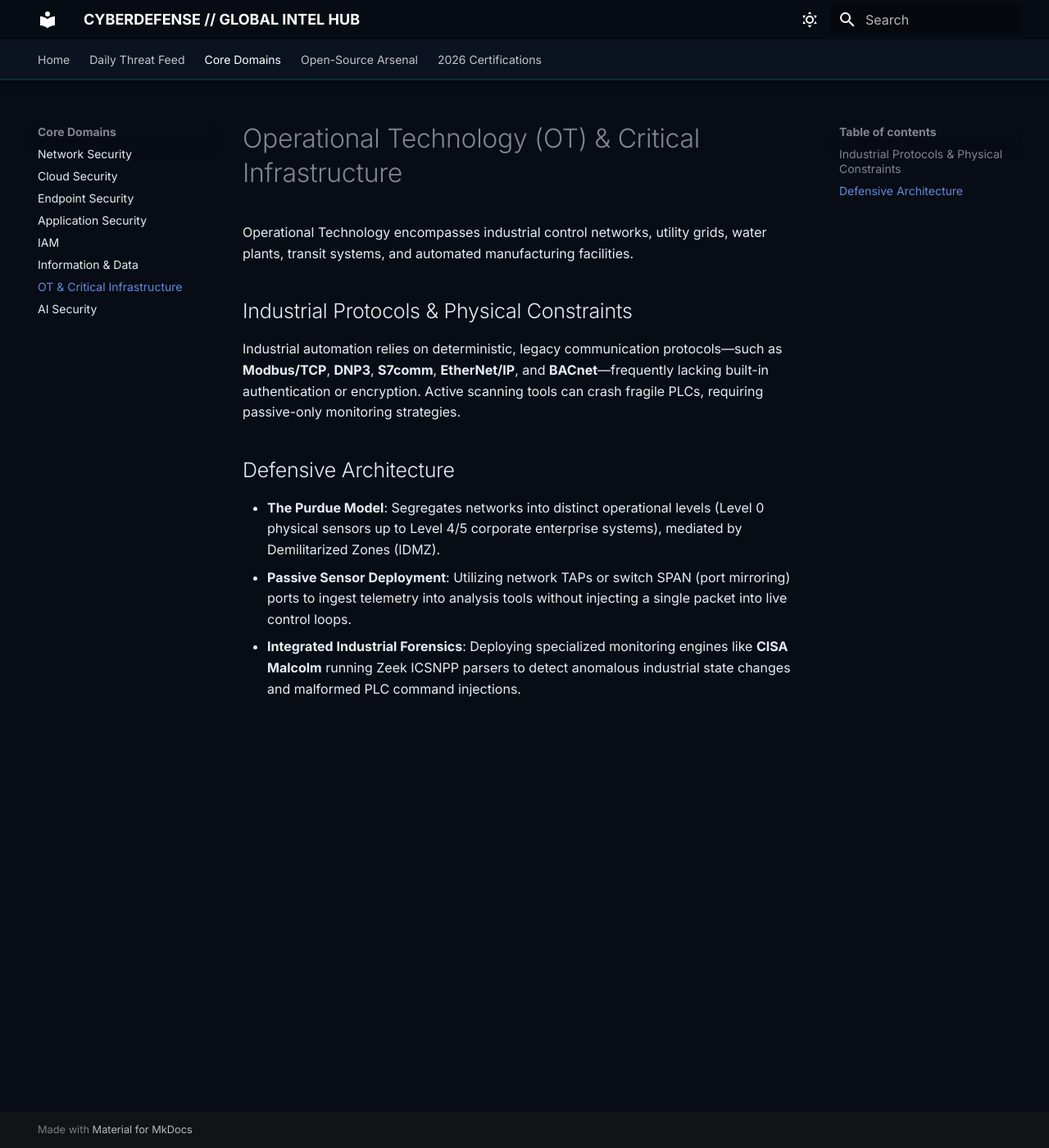
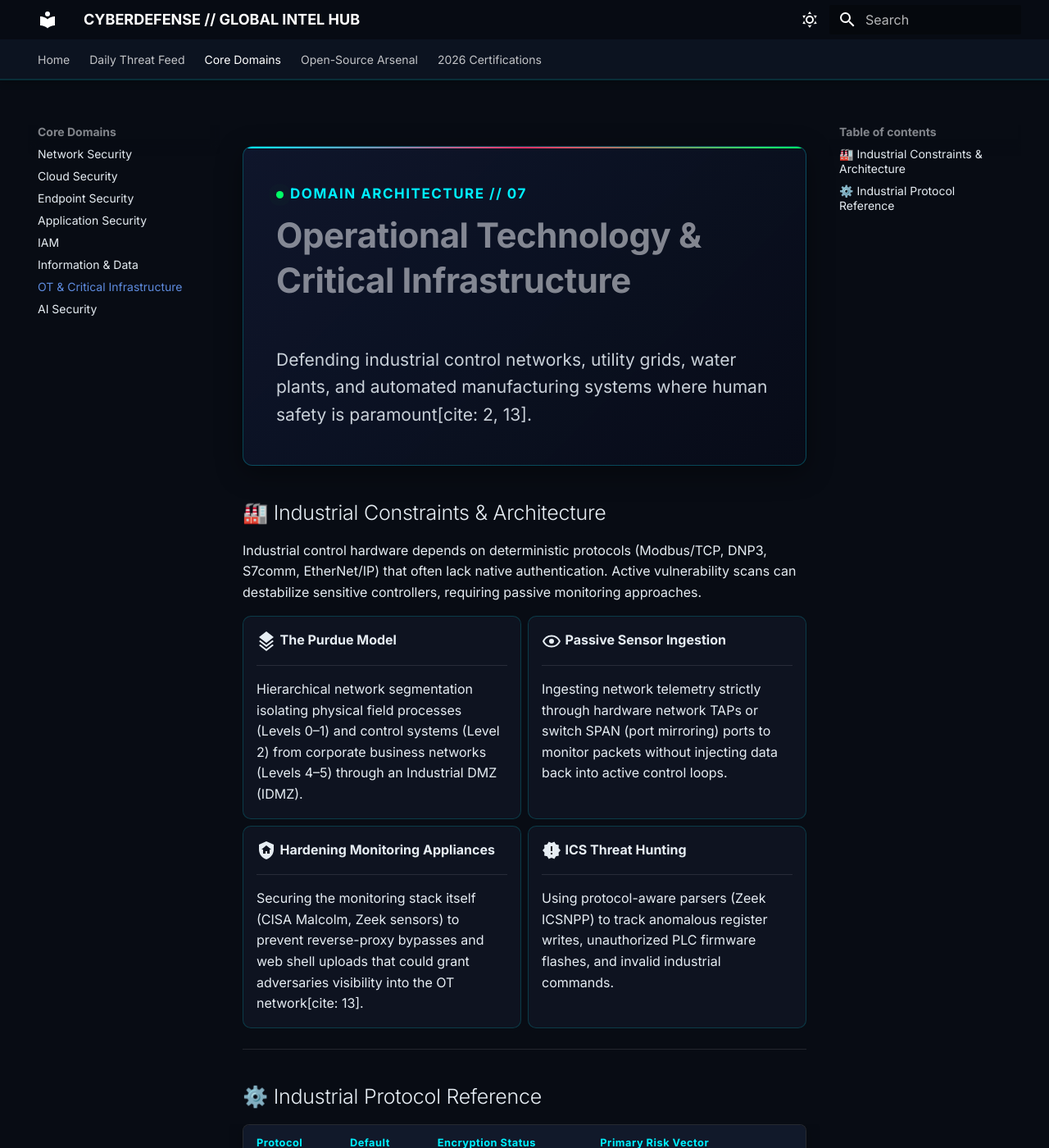
Before and after one commit to atharvajdhumal/cybersecurity-handbook, an MkDocs documentation site: the page built from docs/domains/ot-infrastructure.md, in a window 1280 px wide and 1400 px high. Shown: the whole window at 82% size. Built offline with MkDocs 1.6.1 and Material for MkDocs 9.7.7, drawn with Linux system fonts in a browser that asks for light colours; some of the changed text lies outside the part shown.

Commit message:
Update ot-infrastructure.md

```diff
--- a/docs/domains/ot-infrastructure.md
+++ b/docs/domains/ot-infrastructure.md
@@ -1,11 +1,52 @@
-# Operational Technology (OT) & Critical Infrastructure
+<div class="hero-box">
+  <span style="font-size: 0.85rem; font-weight: 700; letter-spacing: 1.5px; text-transform: uppercase; color: #00f0ff; display: block; margin-bottom: 0.5rem;">
+    <span class="live-pulse"></span>DOMAIN ARCHITECTURE // 07
+  </span>
+  <h1 style="margin-top: 0; font-size: 2.1rem; font-weight: 800;">Operational Technology & Critical Infrastructure</h1>
+  <p style="color: #c9d1d9; font-size: 1.05rem; margin-bottom: 0;">
+    Defending industrial control networks, utility grids, water plants, and automated manufacturing systems where human safety is paramount[cite: 2, 13].
+  </p>
+</div>
 
-Operational Technology encompasses industrial control networks, utility grids, water plants, transit systems, and automated manufacturing facilities.
+## 🏭 Industrial Constraints & Architecture
 
-## Industrial Protocols & Physical Constraints
-Industrial automation relies on deterministic, legacy communication protocols—such as **Modbus/TCP**, **DNP3**, **S7comm**, **EtherNet/IP**, and **BACnet**—frequently lacking built-in authentication or encryption. Active scanning tools can crash fragile PLCs, requiring passive-only monitoring strategies.
+Industrial control hardware depends on deterministic protocols (Modbus/TCP, DNP3, S7comm, EtherNet/IP) that often lack native authentication. Active vulnerability scans can destabilize sensitive controllers, requiring passive monitoring approaches.
 
-## Defensive Architecture
-* **The Purdue Model**: Segregates networks into distinct operational levels (Level 0 physical sensors up to Level 4/5 corporate enterprise systems), mediated by Demilitarized Zones (IDMZ).
-* **Passive Sensor Deployment**: Utilizing network TAPs or switch SPAN (port mirroring) ports to ingest telemetry into analysis tools without injecting a single packet into live control loops.
-* **Integrated Industrial Forensics**: Deploying specialized monitoring engines like **CISA Malcolm** running Zeek ICSNPP parsers to detect anomalous industrial state changes and malformed PLC command injections.
+<div class="grid cards" markdown>
+
+-   :material-layers-triple:{ .lg .middle } **The Purdue Model**
+
+    ---
+
+    Hierarchical network segmentation isolating physical field processes (Levels 0–1) and control systems (Level 2) from corporate business networks (Levels 4–5) through an Industrial DMZ (IDMZ).
+
+-   :material-eye-outline:{ .lg .middle } **Passive Sensor Ingestion**
+
+    ---
+
+    Ingesting network telemetry strictly through hardware network TAPs or switch SPAN (port mirroring) ports to monitor packets without injecting data back into active control loops.
+
+-   :material-shield-home:{ .lg .middle } **Hardening Monitoring Appliances**
+
+    ---
+
+    Securing the monitoring stack itself (CISA Malcolm, Zeek sensors) to prevent reverse-proxy bypasses and web shell uploads that could grant adversaries visibility into the OT network[cite: 13].
+
+-   :material-alert-decagram:{ .lg .middle } **ICS Threat Hunting**
+
+    ---
+
+    Using protocol-aware parsers (Zeek ICSNPP) to track anomalous register writes, unauthorized PLC firmware flashes, and invalid industrial commands.
+
+</div>
+
+---
+
+## ⚙️ Industrial Protocol Reference
+
+| Protocol | Default Port | Encryption Status | Primary Risk Vector |
+| :--- | :--- | :--- | :--- |
+| **Modbus/TCP** | `502` | Unencrypted plaintext. | Unauthorized coil/register force writes. |
+| **DNP3** | `20000` | Plaintext (unless DNP3-SAv5 enabled). | Outstation spoofing and state manipulation. |
+| **S7comm** | `102` | Proprietary Siemens protocol. | Rogue PLC stop/start commands and ladder logic tampering. |
+| **EtherNet/IP** | `44818` | Plaintext CIP encapsulation. | Man-in-the-middle packet injection. |
```
